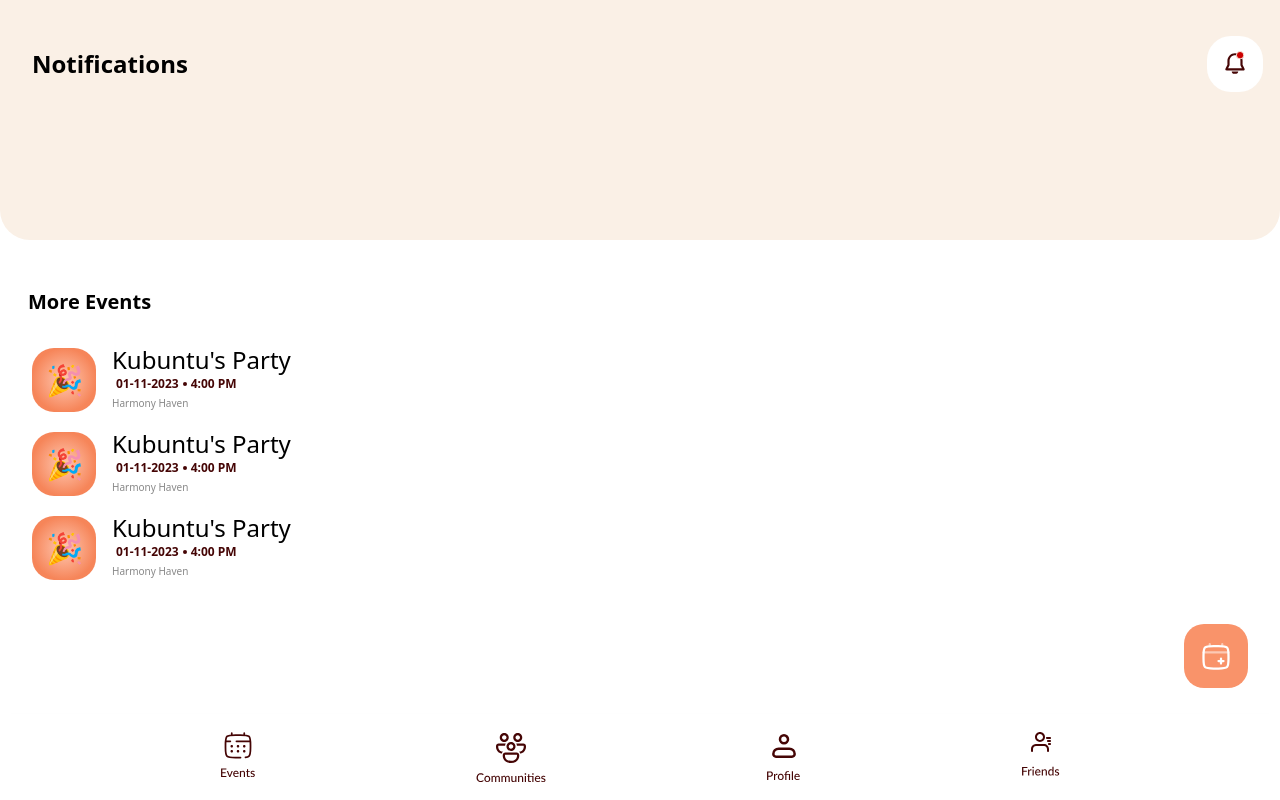
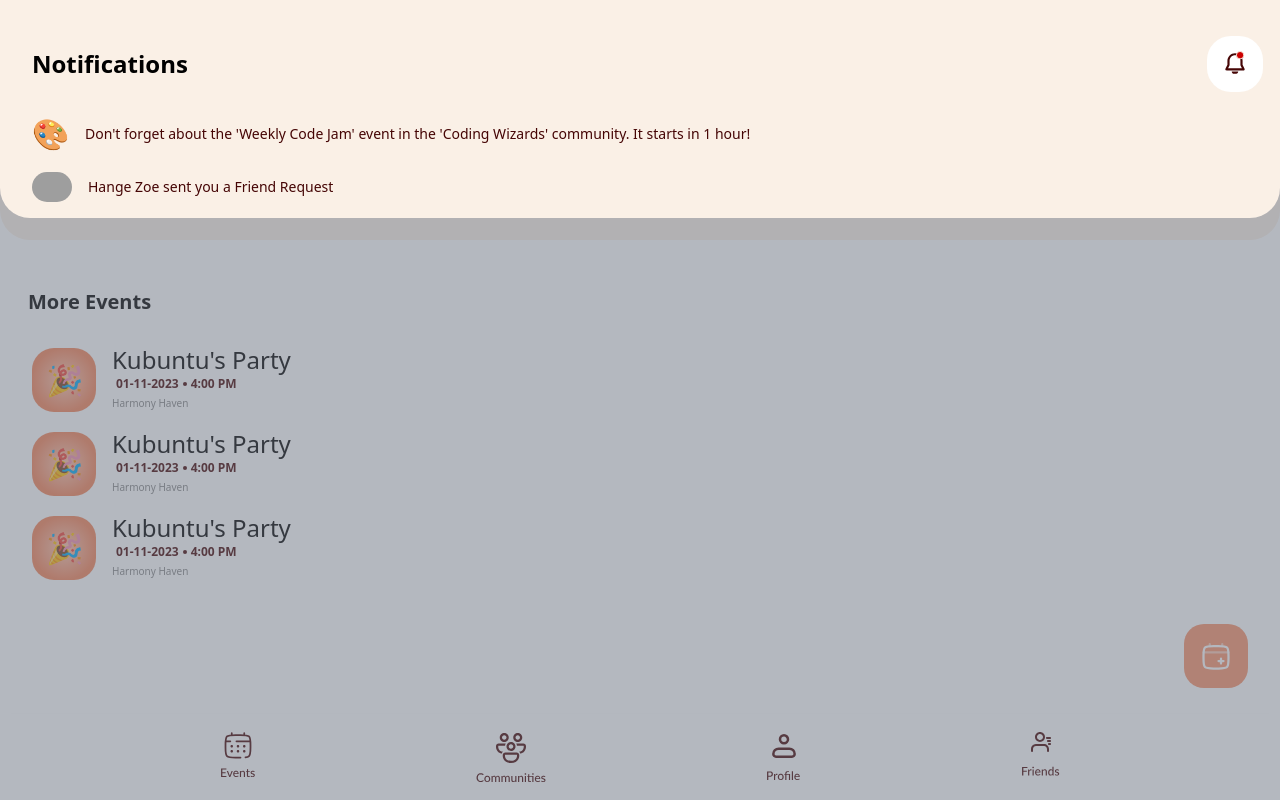
Before and after one commit to assudani66/Palikin, a React (Vite) app: page /events in a window 1280 px wide. Both pictures are taken after a click on the icon 1235 px from the left and 64 px from the top of the page. Built offline with nearby package versions, Linux system fonts and the light colour scheme; grey boxes are pictures that could not be loaded.

Commit message:
feat: Notifications functionality

```diff
--- a/src/components/header/Header.jsx
+++ b/src/components/header/Header.jsx
@@ -6,13 +6,15 @@ export const Header = ({heading,padding}) =>
 {
   const [showNotifications, setShowNotifications] = useState(false);
 
-  if(showNotifications)
-  {
-    return (<NotificationModal heading={heading} padding={padding} setShowNotifications={setShowNotifications}/>)
-  }
-  else
+  // if(showNotifications)
+  // {
+  //   return (<NotificationModal  padding={padding} setShowNotifications={setShowNotifications}/>)
+  // }
+  // else
 
   return (
+    <>
+    {showNotifications && <NotificationModal  padding={padding} setShowNotifications={setShowNotifications}/>}
     <div className={`flex justify-between items-center pt-12 ${padding?? "pb-12"} px-8 bg-background rounded-b-[30px] `}>
       <h1 className='text-2xl font-bold '>{heading}</h1>
       <svg width="26" height="26" viewBox="0 0 26 26" fill="none" xmlns="http://www.w3.org/2000/svg" onClick={()=>setShowNotifications(true)}>
@@ -28,5 +30,6 @@ export const Header = ({heading,padding}) =>
 </svg>
 
     </div>
+    </>
   )
 }
--- /dev/null
+++ b/src/components/notifications/NotificationCard.jsx
@@ -0,0 +1,13 @@
+import React from 'react'
+
+export const NotificationCard = ({notification}) => {
+  return (
+    <li className='flex items-center gap-4'>
+        {notification.imgLink===""
+        ?<span className='text-3xl'>{notification?.icon}</span>
+        :<img src={notification.imgLink} width={40} height={40} className='rounded-full object-conver'/>
+    }
+        <p className='text-sm text-secondary'>{notification.content}</p>
+    </li>
+  )
+}
--- /dev/null
+++ b/src/components/notifications/NotificationContainer.jsx
@@ -0,0 +1,35 @@
+import React from 'react'
+
+import { NotificationCard } from './NotificationCard'
+
+export const NotificationContainer = ({padding,setShowNotifications}) =>
+{
+  const notifications =[{_id:"1",icon:"🎨",imgLink:"",content:`Don't forget about the 'Weekly Code Jam' event in the 'Coding Wizards' community. It starts in 1 hour!`},
+  {_id:"2",icon:"🌆",imgLink:"https://i.pinimg.com/originals/d2/7f/0e/d27f0e48251435cb1ca1c45f2b005eec.jpg",content:"Hange Zoe sent you a Friend Request"}]
+
+  return (
+    <div className={`flex flex-col gap-5 pt-12 pb-4 px-8 bg-background rounded-b-[30px] `}>
+      <header className='flex justify-between items-center relative mb-4'>
+        <h1 className='text-2xl font-bold '>Notifications</h1>
+
+        <span className='flex justify-center absolute items-center right-0 bg-white -mr-[15px] w-14 h-14 rounded-3xl' onClick={()=>setShowNotifications(false)}>
+          <svg width="26" height="26" viewBox="0 0 26 26" fill="none" xmlns="http://www.w3.org/2000/svg" onClick={()=>setShowNotifications(true)}>
+          <g clip-path="url(#clip0_19_497)">
+          <path fill-rule="evenodd" clip-rule="evenodd" d="M16.2501 20.5833C16.2503 21.1299 16.0438 21.6564 15.6721 22.0572C15.3004 22.458 14.791 22.7035 14.2459 22.7445L14.0834 22.75H11.9167C11.3701 22.7501 10.8436 22.5437 10.4428 22.172C10.042 21.8003 9.79649 21.2909 9.7555 20.7458L9.75008 20.5833H16.2501ZM13.0001 2.16663C14.9663 2.16659 16.8557 2.93026 18.2697 4.29654C19.6836 5.66282 20.5117 7.52489 20.5791 9.48996L20.5834 9.74996V13.8276L22.5572 17.7753C22.6434 17.9475 22.6865 18.1381 22.6829 18.3307C22.6793 18.5232 22.629 18.712 22.5365 18.8809C22.444 19.0498 22.3119 19.1938 22.1515 19.3004C21.9912 19.4071 21.8074 19.4734 21.6158 19.4935L21.4912 19.5H4.50891C4.31626 19.5 4.12646 19.4534 3.95579 19.364C3.78511 19.2746 3.63865 19.1452 3.52895 18.9868C3.41925 18.8285 3.34958 18.6459 3.32592 18.4547C3.30225 18.2635 3.3253 18.0694 3.39308 17.889L3.44291 17.7753L5.41675 13.8276V9.74996C5.41675 7.73873 6.2157 5.80988 7.63785 4.38773C9.06 2.96558 10.9889 2.16663 13.0001 2.16663ZM13.0001 4.33329C11.6042 4.33337 10.2623 4.8723 9.25415 5.83767C8.24599 6.80305 7.64941 8.12036 7.58883 9.51488L7.58341 9.74996V13.8276C7.58342 14.0963 7.53346 14.3626 7.43608 14.613L7.35483 14.7972L6.08733 17.3333H19.9139L18.6464 14.7961C18.5262 14.5559 18.4516 14.2955 18.4265 14.028L18.4167 13.8276V9.74996C18.4167 8.31337 17.8461 6.93562 16.8302 5.9198C15.8144 4.90398 14.4367 4.33329 13.0001 4.33329Z" fill="#450505"/>
+          <rect x="14.3929" y="0.464303" width="7.42857" height="7.42857" rx="3.71429" fill="#CC0000" stroke="#FAF0E6" stroke-width="0.928571"/>
+          </g>
+          <defs>
+          <clipPath id="clip0_19_497">
+          <rect width="26" height="26" fill="white"/>
+          </clipPath>
+          </defs>
+          </svg>
+        </span>
+        </header>
+
+        {notifications.map(notification => (
+        <NotificationCard notification={notification} key={notification._id}/>
+      ))}
+      </div>
+  )
+}
--- a/src/components/notifications/NotificationModal.jsx
+++ b/src/components/notifications/NotificationModal.jsx
@@ -1,24 +1,14 @@
 import React from 'react'
 
-export const NotificationModal = ({padding,setShowNotifications}) => {
+import { NotificationContainer } from './NotificationContainer'
+
+
+export const NotificationModal = ({padding,setShowNotifications}) =>
+{
+
   return (
-    <div className={`flex justify-between items-center relative pt-12 ${padding?? "pb-12"} px-8 bg-background rounded-b-[30px] `}>
-      <h1 className='text-2xl font-bold '>Notifications</h1>
-
-      <span className='flex justify-center absolute items-center right-[17px] bg-white w-14 h-14 rounded-3xl' onClick={()=>setShowNotifications(false)}>
-         <svg width="26" height="26" viewBox="0 0 26 26" fill="none" xmlns="http://www.w3.org/2000/svg" onClick={()=>setShowNotifications(true)}>
-        <g clip-path="url(#clip0_19_497)">
-        <path fill-rule="evenodd" clip-rule="evenodd" d="M16.2501 20.5833C16.2503 21.1299 16.0438 21.6564 15.6721 22.0572C15.3004 22.458 14.791 22.7035 14.2459 22.7445L14.0834 22.75H11.9167C11.3701 22.7501 10.8436 22.5437 10.4428 22.172C10.042 21.8003 9.79649 21.2909 9.7555 20.7458L9.75008 20.5833H16.2501ZM13.0001 2.16663C14.9663 2.16659 16.8557 2.93026 18.2697 4.29654C19.6836 5.66282 20.5117 7.52489 20.5791 9.48996L20.5834 9.74996V13.8276L22.5572 17.7753C22.6434 17.9475 22.6865 18.1381 22.6829 18.3307C22.6793 18.5232 22.629 18.712 22.5365 18.8809C22.444 19.0498 22.3119 19.1938 22.1515 19.3004C21.9912 19.4071 21.8074 19.4734 21.6158 19.4935L21.4912 19.5H4.50891C4.31626 19.5 4.12646 19.4534 3.95579 19.364C3.78511 19.2746 3.63865 19.1452 3.52895 18.9868C3.41925 18.8285 3.34958 18.6459 3.32592 18.4547C3.30225 18.2635 3.3253 18.0694 3.39308 17.889L3.44291 17.7753L5.41675 13.8276V9.74996C5.41675 7.73873 6.2157 5.80988 7.63785 4.38773C9.06 2.96558 10.9889 2.16663 13.0001 2.16663ZM13.0001 4.33329C11.6042 4.33337 10.2623 4.8723 9.25415 5.83767C8.24599 6.80305 7.64941 8.12036 7.58883 9.51488L7.58341 9.74996V13.8276C7.58342 14.0963 7.53346 14.3626 7.43608 14.613L7.35483 14.7972L6.08733 17.3333H19.9139L18.6464 14.7961C18.5262 14.5559 18.4516 14.2955 18.4265 14.028L18.4167 13.8276V9.74996C18.4167 8.31337 17.8461 6.93562 16.8302 5.9198C15.8144 4.90398 14.4367 4.33329 13.0001 4.33329Z" fill="#450505"/>
-        <rect x="14.3929" y="0.464303" width="7.42857" height="7.42857" rx="3.71429" fill="#CC0000" stroke="#FAF0E6" stroke-width="0.928571"/>
-        </g>
-        <defs>
-        <clipPath id="clip0_19_497">
-        <rect width="26" height="26" fill="white"/>
-        </clipPath>
-        </defs>
-        </svg>
-      </span>
-
+    <div className='h-screen w-screen bg-gray-500 bg-opacity-50 fixed z-10'>
+      <NotificationContainer padding={padding} setShowNotifications={setShowNotifications} />
     </div>
   )
 }
```
